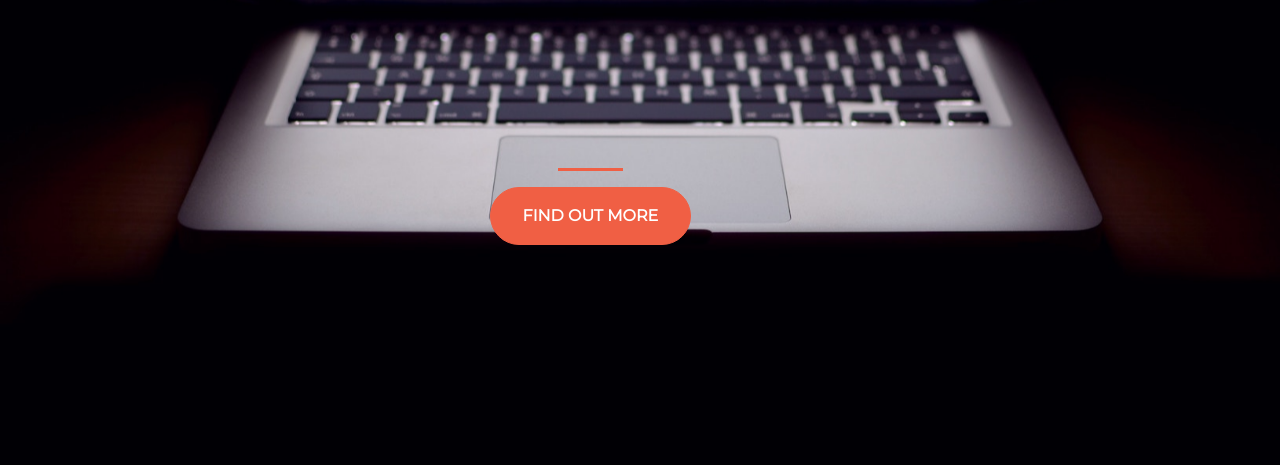
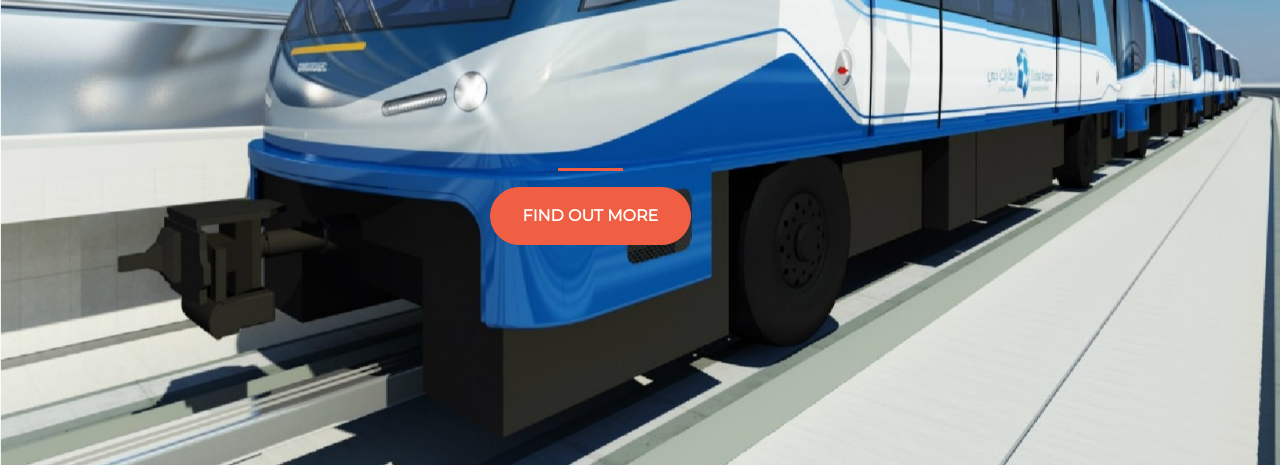
Before and after one commit to cwmsanjeewa/cwmsanjeewa.github.io, a plain HTML site: page index.html in a window 1280 px wide. Shown: the part 335-800 px from the top of the page. Drawn offline with nearby package versions, Linux system fonts and the light colour scheme.

Commit message:
Update style.css

```diff
--- a/style.css
+++ b/style.css
@@ -6,7 +6,7 @@ html {
 
 
 /*Adding background picture to the page*/
- background: url(header.jpg) no-repeat center center fixed;
+ background: url(header1.jpg) no-repeat center center fixed;
   -webkit-background-size: cover;
   -moz-background-size: cover;
   -o-background-size: cover;
```
